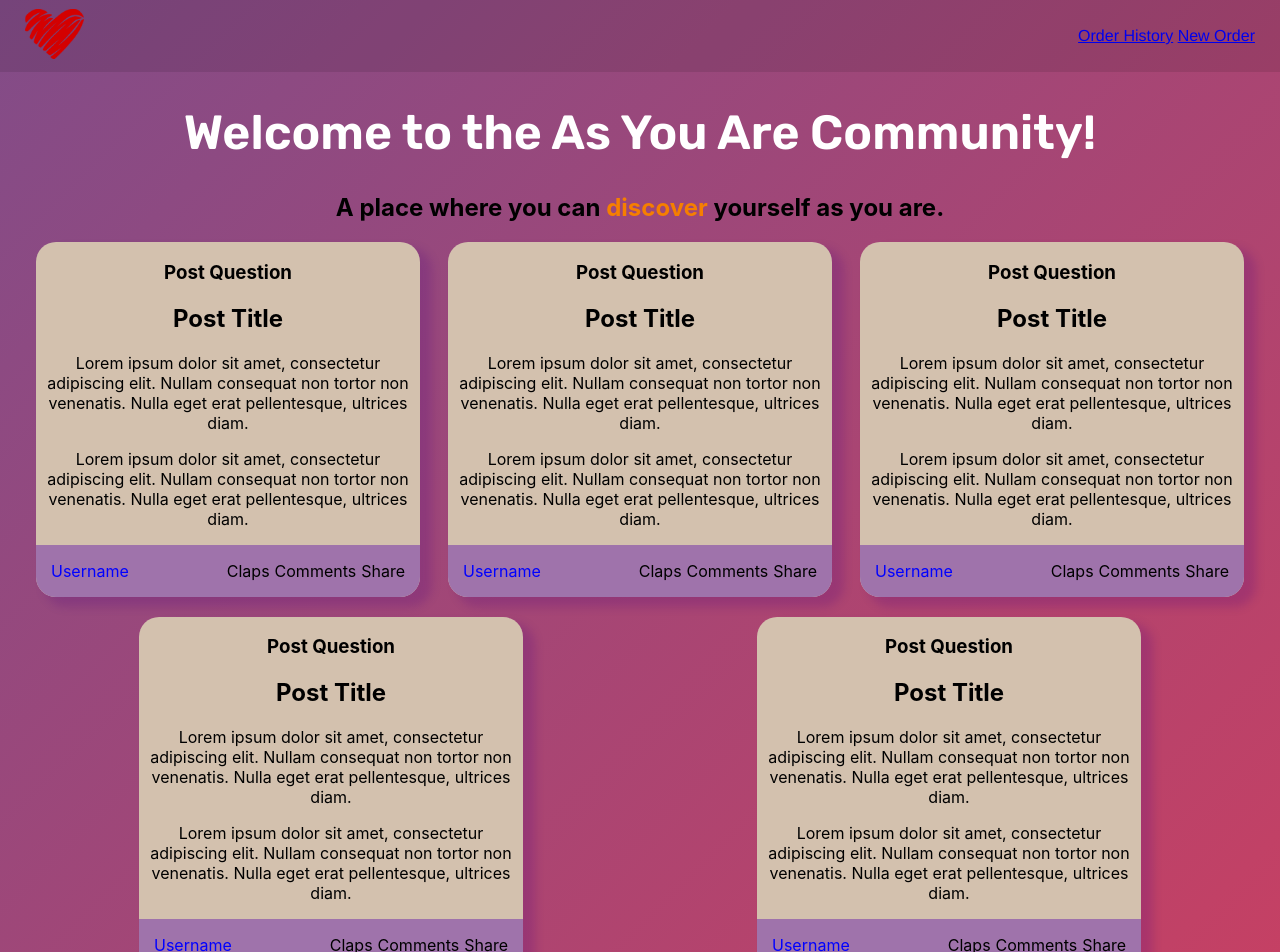
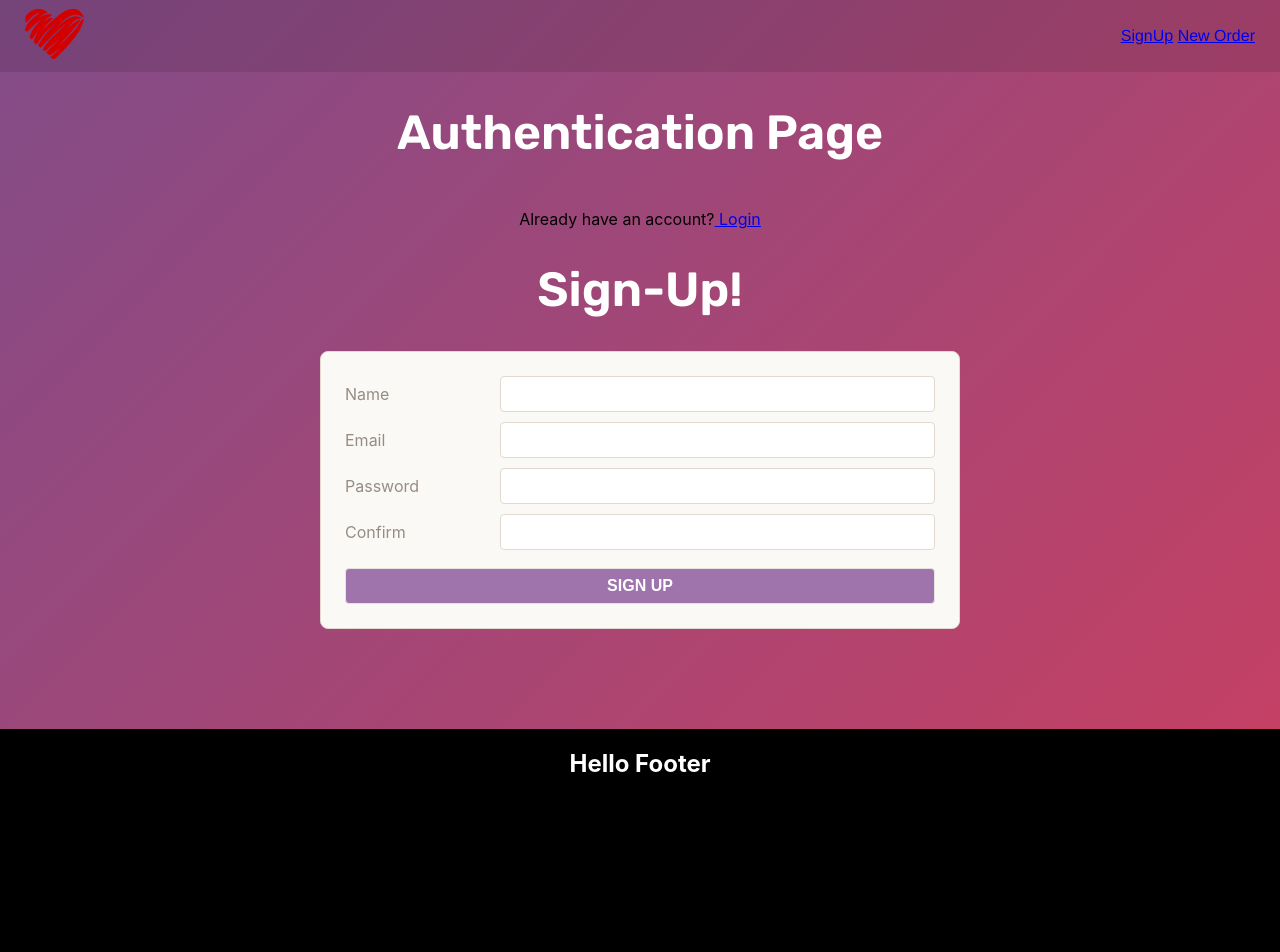
Before and after one commit to msi-ism/aya-journal-app, a React (Create React App) app: page /auth in a window 1280 px wide. Shown: the top 952 px of the page. Built offline with nearby package versions, Linux system fonts and the light colour scheme.

Commit message:
auth route added to homepage

```diff
--- a/src/App.js
+++ b/src/App.js
@@ -20,6 +20,7 @@
       <>
           <NavBar user={user} />
           <Routes>
+            <Route path='/auth' element={<AuthPage/>} />
             <Route path='/orders/new' element={<NewOrderPage/>} />
             <Route path='/orders' element={<OrderHistory/>} />
           </Routes>
@@ -28,7 +29,11 @@
       ) : (
         <>
         <NavBar setUser={setUser}/>
-        <HomePage />
+        <Routes>
+            <Route path='/' element={<HomePage />} />
+            <Route path='/auth' element={<AuthPage/>} />
+          </Routes>
+
         {/* <AuthPage setUser={setUser} /> */}
         <Footer />
       </>
--- a/src/components/NavBar.js
+++ b/src/components/NavBar.js
@@ -14,7 +14,7 @@
             <img className='logo' src={logo} alt='Logo'/>
         </div>
         <div className='navmenu'>
-            <Link to='/orders'>Order History</Link> {" "}{" "}
+            <Link to='/auth'>SignUp</Link> {" "}{" "}
             <Link to='/orders/new'>New Order</Link>
             {user ? <><span className='navname'>  Welcome, {user.name} <Link className='navname' to='' onClick={handleLogOut}>Log Out</Link></span></> : ''}
         </div>
--- a/src/index.css
+++ b/src/index.css
@@ -118,6 +118,7 @@
   border: .1vmin solid var(--tan-3);
   border-radius: 1vmin;
   width: 50vw;
+  margin-bottom: 10%;
 
 }
 
@@ -272,7 +273,7 @@
 }
 
 .footer-container {
-  height: 200px;
+  height: 30vh;
   width: 100%;
   background-color: black;
   color: white;
```
